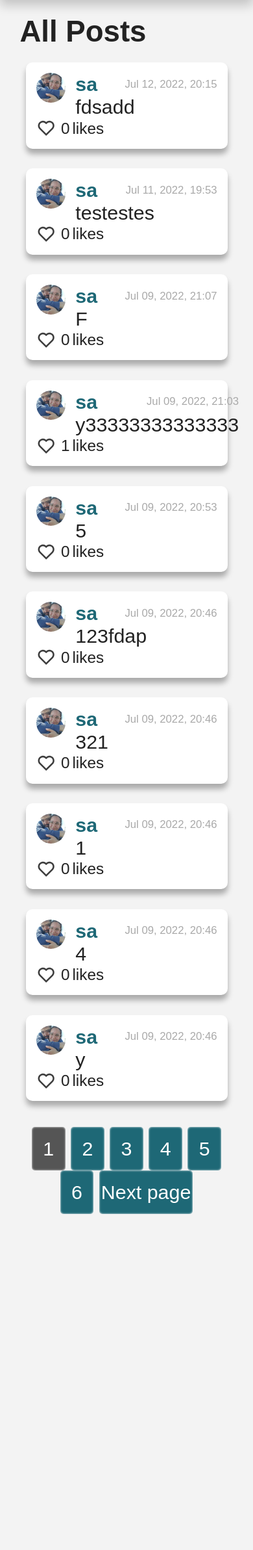
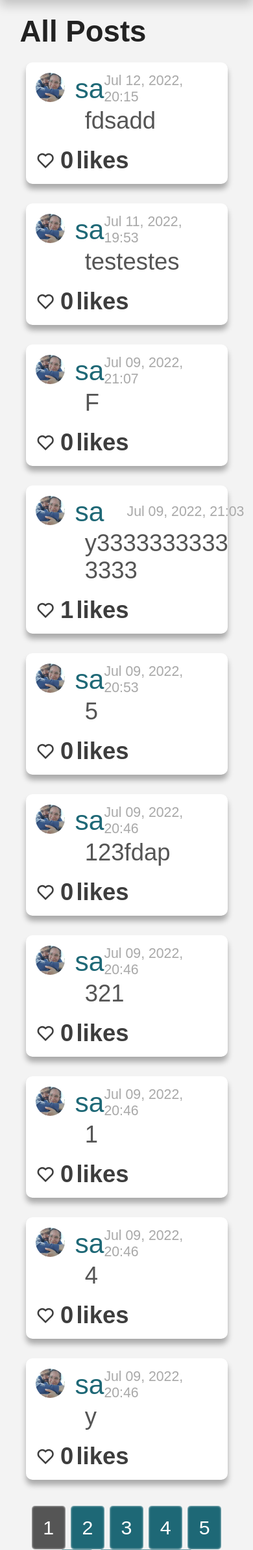
Before and after one commit to rodrigojmayer/RJMNetwork, a Django app: a page that uses network/templates/network/index.html in a window 390 px wide. Shown: the part 91-2476 px from the top of the page at 65% size. Run offline with Django 3.2, Linux system fonts and the light colour scheme; data comes from the database, SQL or seed files in the repository; both versions use the stored data as it was after the commit.

Commit message:
Fixing styles responsive design 2

```diff
--- a/network/static/network/styles.css
+++ b/network/static/network/styles.css
@@ -204,15 +204,21 @@ p, input {
 }
 
 #profile{
-    font-weight:bold;
+    /* font-weight:bold; */
+    font-size: 1.4rem;
 }
 
 .date_post{
-    font-size: 55%;
+    font-size: .7rem;
     color:darkgray;
 }
 .description_post{
     word-wrap: break-word;
+    padding: .5rem;
+    padding-top: .1rem;
+    font-size: 1.2rem;
+    color: var(--gray-dark-color);
+
 }
 
 #edit{
@@ -235,7 +241,18 @@ p, input {
     display: flex;
     flex-direction: row;
     align-items: center;
-    font-size: 80%;
+    /* font-size: 80%; */
+    color: var(--black-logo);
+    font-weight:550;
+    font-size: 1.2rem;
+}
+#like_complete :nth-child(2n), #like_complete :nth-child(3n){
+    /* display: flex; */
+    /* flex-direction: row; */
+    /* align-items: center; */
+    padding-top:4px;
+    /* font-size: 80%; */
+    /* font-size: 1rem; */
 }
 
 .yes_button{
@@ -466,7 +483,7 @@ body{
 #posts_style{
     margin: 1rem .3rem;
     margin-top: .3rem;
-    padding: 16px;
+    padding: .5rem;
     background-color: var(--white-color);
     border-radius: 10px;
     box-shadow: 0px 8px 8px 0px rgba(0,0,0,0.3);
@@ -838,4 +855,17 @@ a.modal-close svg path{
         margin-bottom: .5rem;
         border-width: 1px;
     }
+
+    #profile{
+        font-size: 1.2rem;
+    }
+    .date_post{
+        font-size: .7rem;
+    }
+    .description_post{
+        font-size: 1rem;
+    }
+    #like_complete{
+        font-size: .7rem;
+    }
 }
--- a/network/templates/network/index.html
+++ b/network/templates/network/index.html
@@ -59,7 +59,7 @@
                                     </svg>
                                 </button>
                             {% endif %}
-                            <div id="like-count-{{post.id}}" class="d-inline-block">{{post.number_likes}}</div> likes
+                            <div id="like-count-{{post.id}}" class="d-inline-block">{{post.number_likes}}</div> <div>likes</div>
                         </div>
                         <div>{{ post.timestamp }}</div>
                     </div>
```
Also changed, not shown: db.sqlite3.
